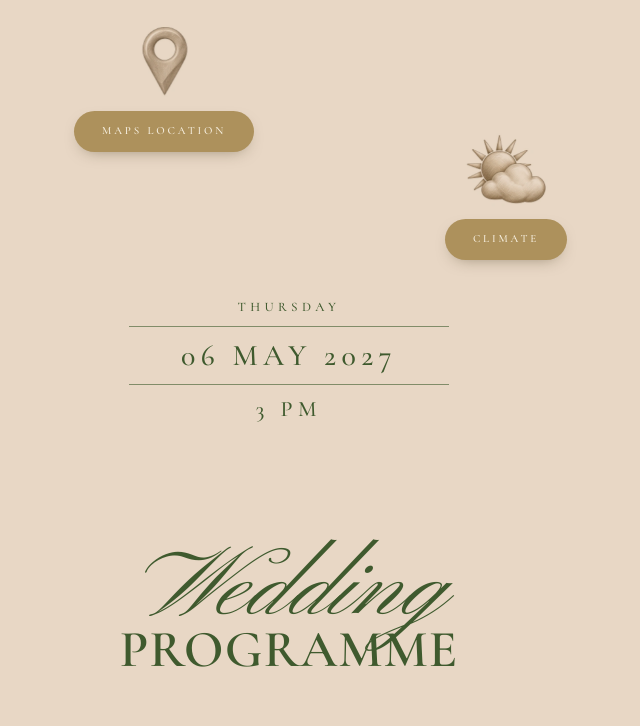
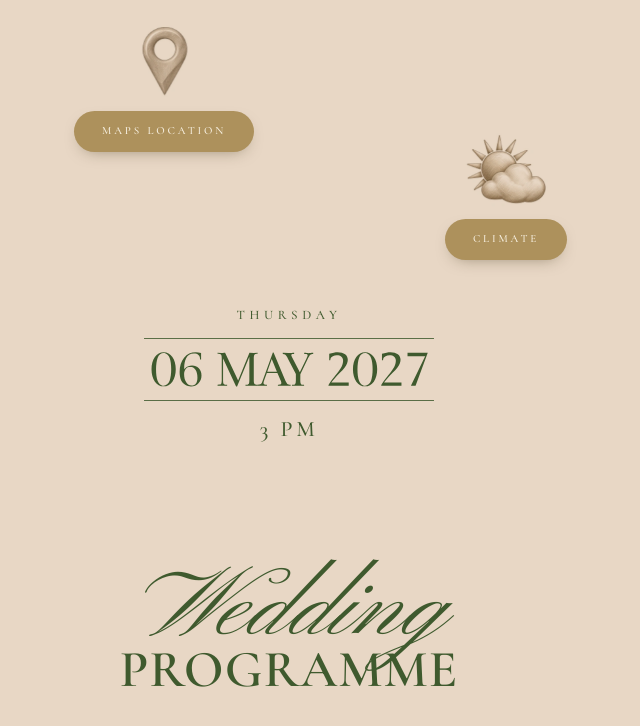
Before and after one commit to manuelmesav3l/invitacion-manuela-maciej, a React (Vite) app: page / in a window 1280 px wide. Shown: the part 2953-3679 px from the top of the page, without its empty margins (351-991 px from the left). Built offline with nearby package versions, Linux system fonts and the light colour scheme; a web font is replaced by a local one.

Commit message:
feat(venue): unify date lockup typography with hero-date vector artwork

```diff
--- a/src/sections/Venue.tsx
+++ b/src/sections/Venue.tsx
@@ -57,12 +57,24 @@ export function Venue({ onClimate }: { onClimate: () => void }) {
           </div>
         </div>
 
-        <Reveal className="mt-10 text-olive-deep">
-          <p className="label !text-[13px] !tracking-[0.34em]">{v.weekday}</p>
-          <div className="mx-auto my-2 w-[66%] max-w-[320px] whitespace-nowrap border-y border-olive-deep/60 py-1.5 font-serif text-[clamp(20px,6.2vw,30px)] tracking-[0.18em]">
-            {`${t.hero.day}  ${t.hero.month} ${t.hero.year}`}
-          </div>
-          <p className="font-serif text-[22px] tracking-[0.25em]">{v.time}</p>
+        <Reveal className="mt-12 flex flex-col items-center text-olive-deep">
+          <p className="label !text-[clamp(11px,2.8vw,13px)] !tracking-[0.36em] text-olive-deep select-none">
+            {v.weekday}
+          </p>
+
+          <img
+            src="/assets/hero-date.svg"
+            alt={`${t.hero.day} ${t.hero.month} ${t.hero.year}`}
+            width={328}
+            height={71}
+            loading="lazy"
+            decoding="async"
+            className="my-3 w-[clamp(220px,66vw,290px)] max-w-full h-auto select-none pointer-events-none"
+          />
+
+          <p className="font-belfast text-[clamp(18px,4.8vw,22px)] tracking-[0.16em] text-olive-deep select-none">
+            {v.time}
+          </p>
         </Reveal>
       </div>
     </section>
```
